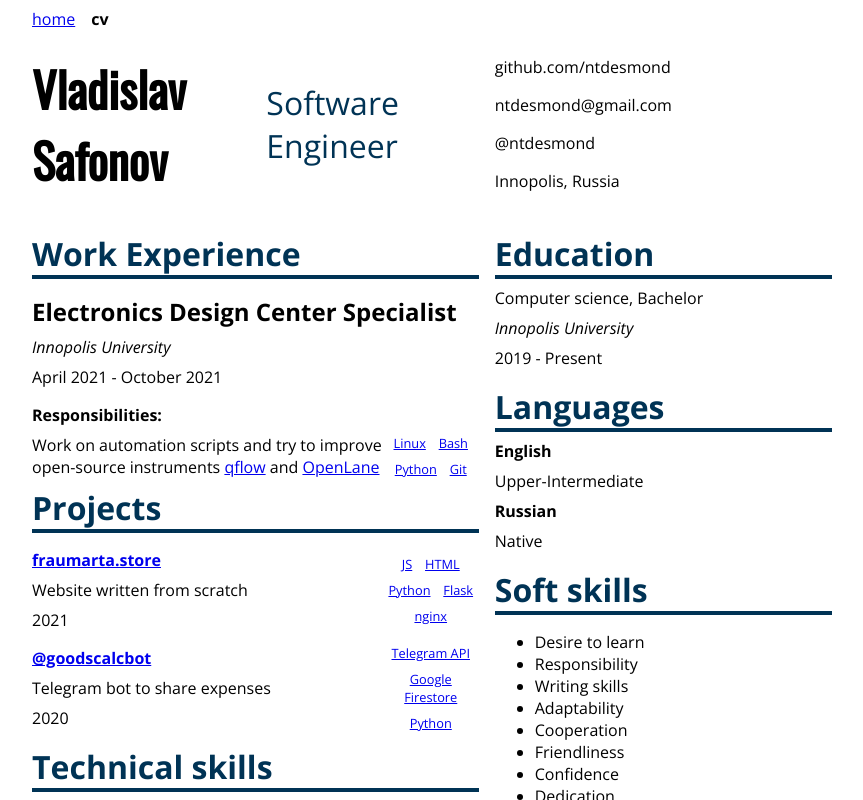
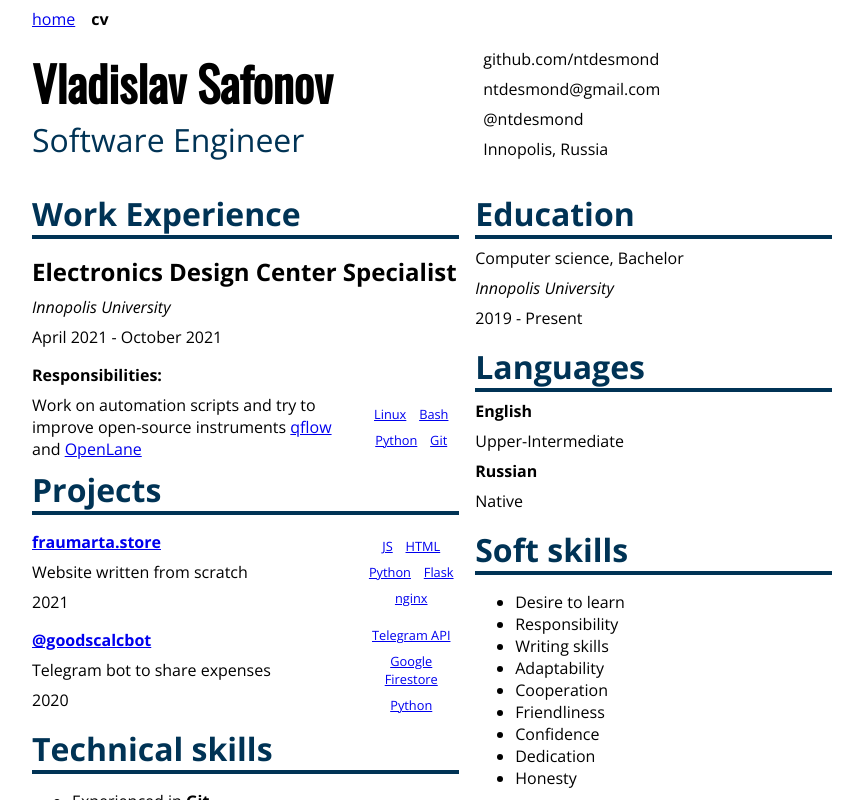
Before and after one commit to ntdesmond/ntdesmond.github.io, a React app: page /cv in a window 1280 px wide. Shown: the top 800 px of the page, without its empty margins (208-1071 px from the left). Built offline with nearby package versions, Linux system fonts and the light colour scheme; the HTML template or start-up script is replaced by a standard one.

Commit message:
Fix alignment

```diff
--- a/src/pages/cv/CV.tsx
+++ b/src/pages/cv/CV.tsx
@@ -1,5 +1,8 @@
 import styled from "styled-components";
 import { YCentered } from "../../components/layout/alignment/CenterAlign";
+import FixedMargin, {
+  NoMargin,
+} from "../../components/layout/alignment/FixedMargin";
 import { FlexColumn } from "../../components/layout/alignment/Flex";
 import Layout from "../../components/layout/Layout";
 import {
@@ -25,18 +28,10 @@ const StyledCV = styled.div`
 
 const NameSection = styled(YCentered)`
   grid-area: name;
-  > * {
-    margin: 0;
-  }
 `;
 
 const ContactSection = styled(YCentered)`
   grid-area: contact;
-  gap: 0.5em;
-
-  > * {
-    margin: 0;
-  }
 `;
 
 const StyledTagList = styled(TagList)`
@@ -57,16 +52,18 @@ const CV = () => (
   <Layout>
     <StyledCV>
       <NameSection>
-        <Name>Vladislav Safonov</Name>
-        <Position>Software Engineer</Position>
+        <NoMargin>
+          <Name>Vladislav Safonov</Name>
+          <Position>Software Engineer</Position>
+        </NoMargin>
       </NameSection>
       <ContactSection>
-        <div>
+        <FixedMargin margin="0.5em">
           <p>github.com/ntdesmond</p>
           <p>ntdesmond@gmail.com</p>
           <p>@ntdesmond</p>
           <p>Innopolis, Russia</p>
-        </div>
+        </FixedMargin>
       </ContactSection>
       <FlexColumn>
         <Section title="Work Experience">
```
